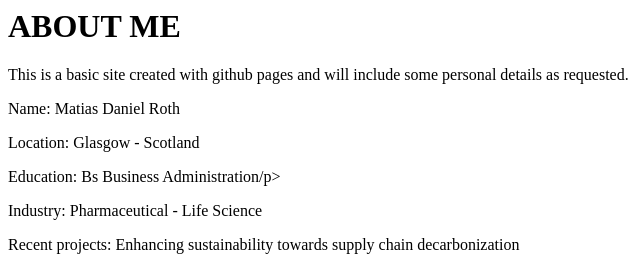
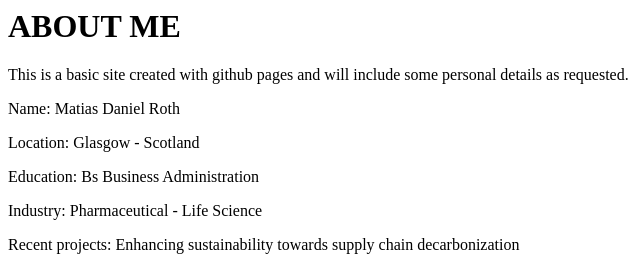
Before and after one commit to MatDRoth/html_site, a plain HTML site: page index.html in a window 1280 px wide. Shown: the top 258 px of the page, 0-640 px from the left. Drawn offline with Linux system fonts and the light colour scheme.

Commit message:
Update index.html

```diff
--- a/index.html
+++ b/index.html
@@ -5,7 +5,7 @@
 <p>This is a basic site created with github pages and will include some personal details as requested.</p>
 <p>Name: Matias Daniel Roth</p>
 <p>Location: Glasgow - Scotland</p>
-<p>Education: Bs Business Administration/p>
+<p>Education: Bs Business Administration</p>
 <p>Industry: Pharmaceutical - Life Science</p>
 <p>Recent projects: Enhancing sustainability towards supply chain decarbonization</p>
 <p>Goals: Gain expertise in managing data of Scope 3 emissions</p>
```
